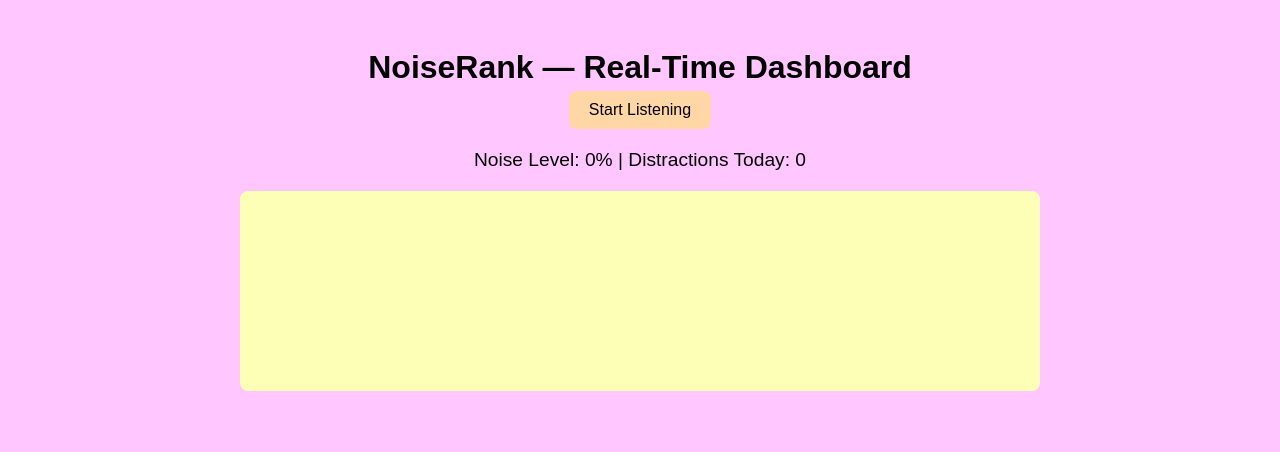
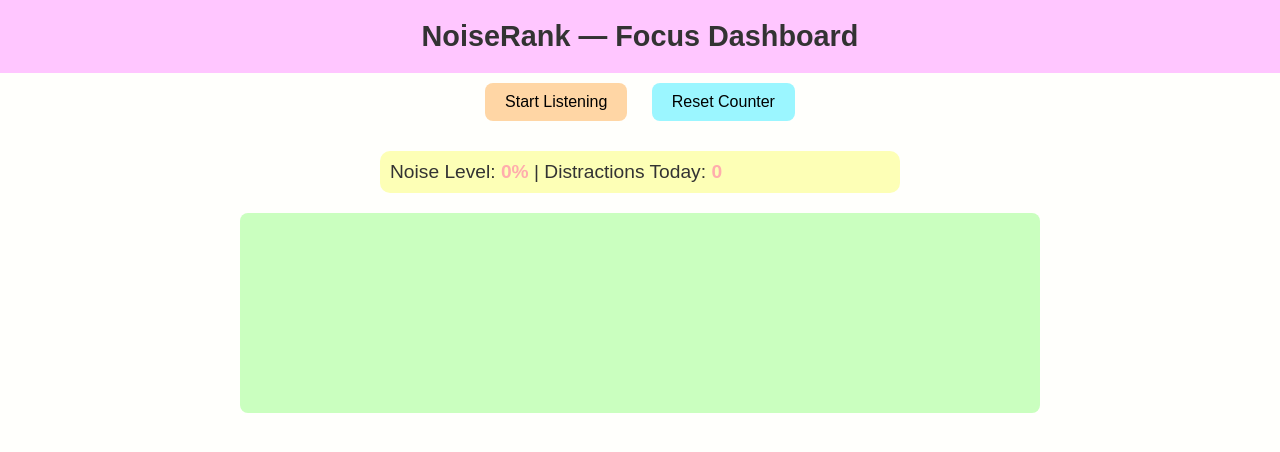
Before and after one commit to funnyfounder/NEW, a plain HTML site: page index.html in a window 1280 px wide. Drawn offline with Linux system fonts and the light colour scheme.

Commit message:
Update index.html

```diff
--- a/index.html
+++ b/index.html
@@ -2,26 +2,77 @@
 <html>
 <head>
   <meta charset="UTF-8" />
-  <title>NoiseRank Dashboard</title>
+  <title>NoiseRank — Focus Dashboard</title>
   <style>
-    body { font-family: Arial, sans-serif; text-align: center; padding: 20px; background: #FFC6FF; }
-    h1 { margin-bottom: 5px; }
-    #stats { margin: 20px 0; font-size: 1.2em; }
-    canvas { background: #FDFFB6; border-radius: 8px; display: block; margin: 0 auto; }
-    button { padding: 10px 20px; font-size: 1em; border: none; border-radius: 8px; background: #FFD6A5; cursor: pointer; }
+    body {
+      font-family: 'Nunito', sans-serif;
+      margin: 0;
+      background: #FFFFFC;
+      color: #333;
+    }
+    header {
+      background: #FFC6FF;
+      padding: 20px;
+      text-align: center;
+      font-size: 1.8em;
+      font-weight: bold;
+    }
+    #stats {
+      background: #FDFFB6;
+      margin: 20px auto;
+      padding: 10px;
+      border-radius: 10px;
+      max-width: 500px;
+      font-size: 1.2em;
+    }
+    .highlight {
+      color: #FFADAD;
+      font-weight: bold;
+    }
+    canvas {
+      background: #CAFFBF;
+      border-radius: 8px;
+      display: block;
+      margin: 20px auto;
+    }
+    .btn {
+      padding: 10px 20px;
+      font-size: 1em;
+      border: none;
+      border-radius: 8px;
+      margin: 10px;
+      cursor: pointer;
+      transition: all 0.3s ease;
+    }
+    .start {
+      background: #FFD6A5;
+    }
+    .start:hover {
+      box-shadow: 0 4px 8px rgba(0,0,0,0.2);
+    }
+    .reset {
+      background: #9BF6FF;
+    }
+    .reset:hover {
+      box-shadow: 0 4px 8px rgba(0,0,0,0.2);
+    }
   </style>
 </head>
 <body>
-  <h1>NoiseRank — Real-Time Dashboard</h1>
-  <button id="startBtn">Start Listening</button>
+  <header>NoiseRank — Focus Dashboard</header>
+
+  <div style="text-align:center;">
+    <button id="startBtn" class="btn start">Start Listening</button>
+    <button id="resetBtn" class="btn reset">Reset Counter</button>
+  </div>
 
   <div id="stats">
-    Noise Level: <span id="noiseLevel">0%</span> |
-    Distractions Today: <span id="spikeCount">0</span>
+    Noise Level: <span id="noiseLevel" class="highlight">0%</span> |
+    Distractions Today: <span id="spikeCount" class="highlight">0</span>
   </div>
 
   <canvas id="waveform" width="800" height="200"></canvas>
 
-  <script src="noiserank-dashboard.js"></script>
+  <script src="noiserank-pastel.js"></script>
 </body>
 </html>
```
